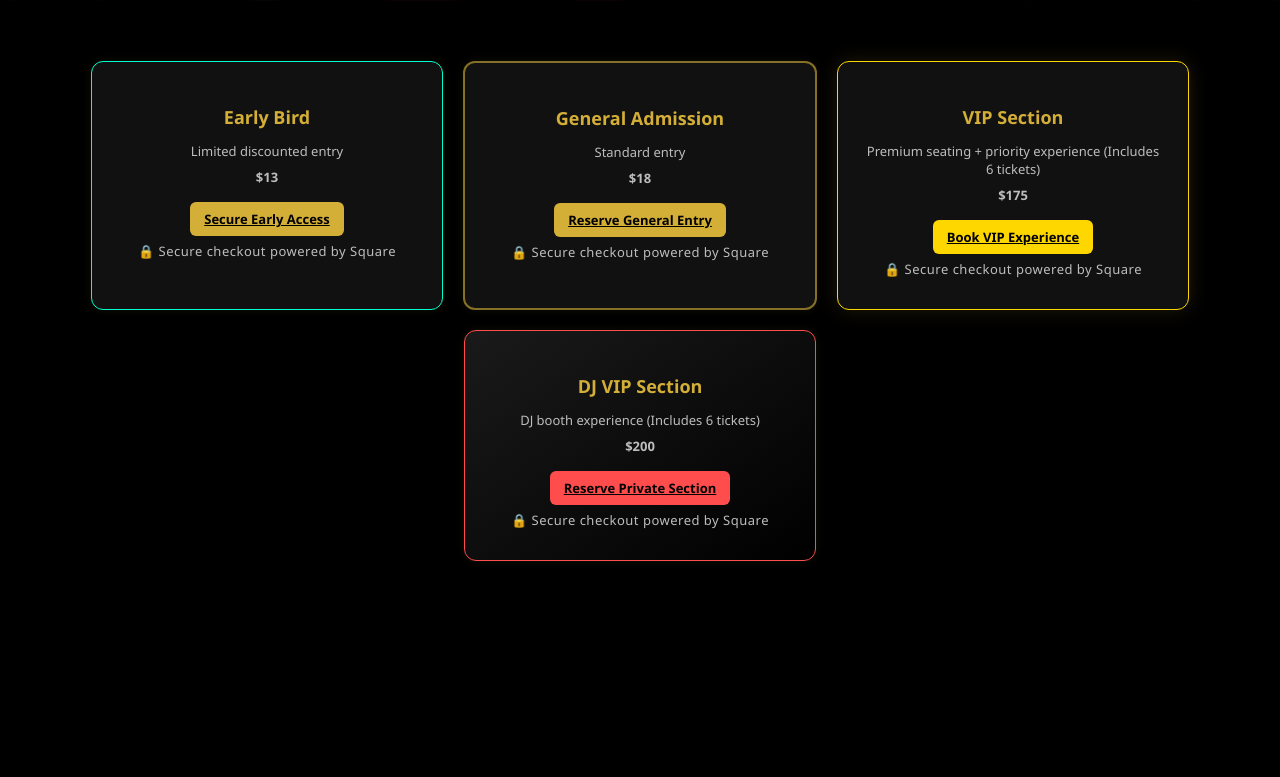
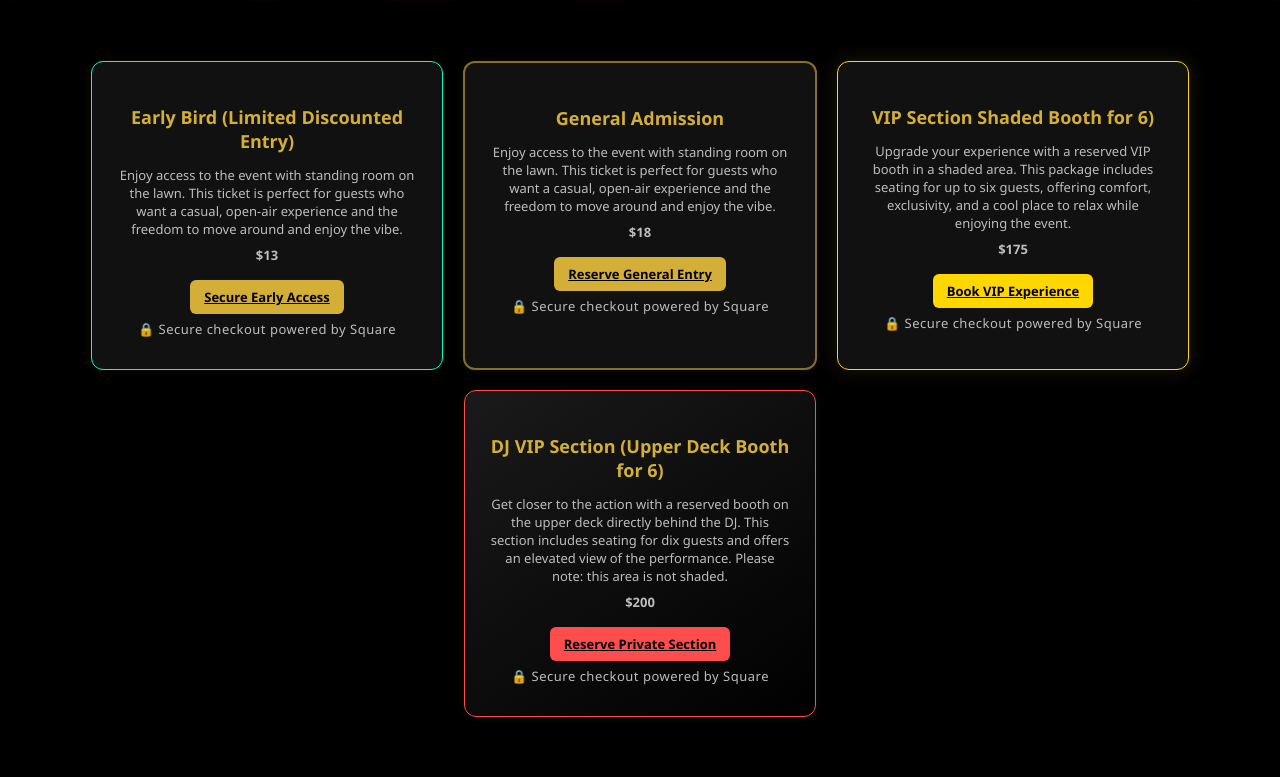
Before and after one commit to insight1224/jukebox-clean, a Flask app: page /events/1 in a window 1280 px wide. Shown: the part 537-1314 px from the top of the page. Before the commit the page ends 1098 px from the top, so only its background shows below. Run offline with Flask 3, Linux system fonts and the light colour scheme.

Commit message:
ticket descriptions

```diff
--- a/templates/event_details.html
+++ b/templates/event_details.html
@@ -27,8 +27,8 @@
 
     <!-- EARLY -->
     <div class="ticket-box highlight">
-        <h3>Early Bird</h3>
-        <p>Limited discounted entry</p>
+        <h3>Early Bird (Limited Discounted Entry)</h3>
+        <p>Enjoy access to the event with standing room on the lawn. This ticket is perfect for guests who want a casual, open-air experience and the freedom to move around and enjoy the vibe.</p>
         <p class="price">$13</p>
 
         {% if event.early_link %}
@@ -45,7 +45,7 @@
     <!-- GA -->
     <div class="ticket-box">
         <h3>General Admission</h3>
-        <p>Standard entry</p>
+        <p>Enjoy access to the event with standing room on the lawn. This ticket is perfect for guests who want a casual, open-air experience and the freedom to move around and enjoy the vibe.</p>
         <p class="price">$18</p>
 
         {% if event.ga_link %}
@@ -61,8 +61,8 @@
 
     <!-- VIP -->
     <div class="ticket-box vip">
-        <h3>VIP Section</h3>
-        <p>Premium seating + priority experience (Includes 6 tickets)</p>
+        <h3>VIP Section Shaded Booth for 6)</h3>
+        <p>Upgrade your experience with a reserved VIP booth in a shaded area. This package includes seating for up to six guests, offering comfort, exclusivity, and a cool place to relax while enjoying the event.</p>
         <p class="price">$175</p>
 
         {% if event.vip_link %}
@@ -78,8 +78,8 @@
 
     <!-- BOOTH -->
     <div class="ticket-box ultra">
-        <h3>DJ VIP Section</h3>
-        <p>DJ booth experience (Includes 6 tickets)</p>
+        <h3>DJ VIP Section (Upper Deck Booth for 6)</h3>
+        <p>Get closer to the action with a reserved booth on the upper deck directly behind the DJ. This section includes seating for dix guests and offers an elevated view of the performance. Please note: this area is not shaded.</p>
         <p class="price">$200</p>
 
         {% if event.booth_link %}
```
